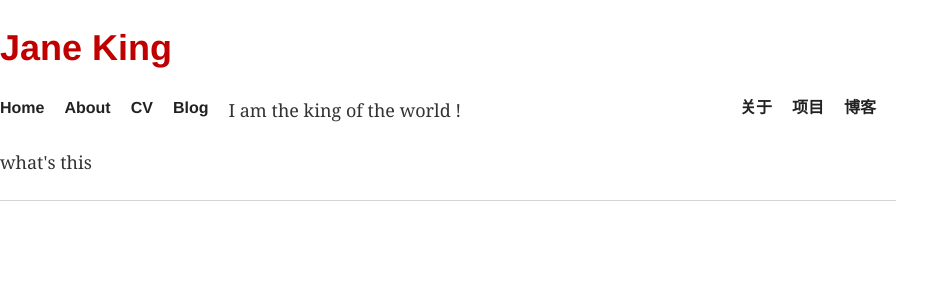
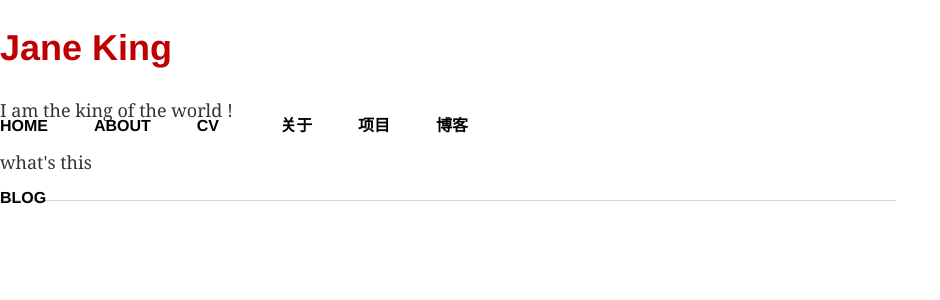
Before and after one commit to MengsD/mengsd.github.io, a Jekyll site: the page built from index.html, in a window 1280 px wide. Shown: the top 300 px of the page, without its empty margins (0-940 px from the left). Built offline with Jekyll 4.4.1, drawn with Linux system fonts in a browser that asks for light colours.

Commit message:
Update default.html

```diff
--- a/_layouts/default.html
+++ b/_layouts/default.html
@@ -17,8 +17,10 @@
 
 
   <body>
-    <nav>
-      <ul>
+<!--     <nav>
+      <ul> -->
+    <nav role="navigation" class="menu top-menu">
+      <ul class="menu-item">
        <li style="float:right"><a class="active" href="#about">博客</a></li>
       <li style="float:right"><a class="active" href="#about">项目</a></li>
       <li style="float:right"><a class="active" href="#about">关于</a></li>
```
